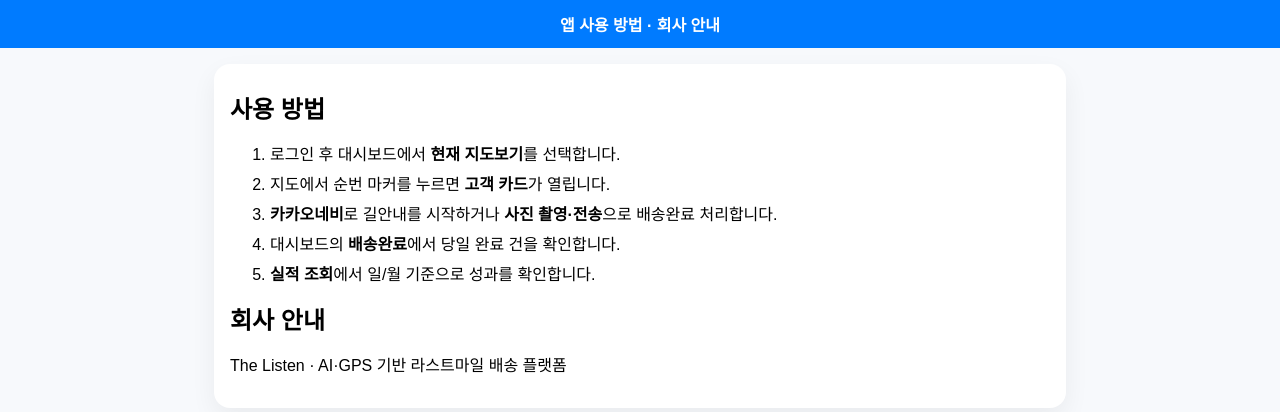
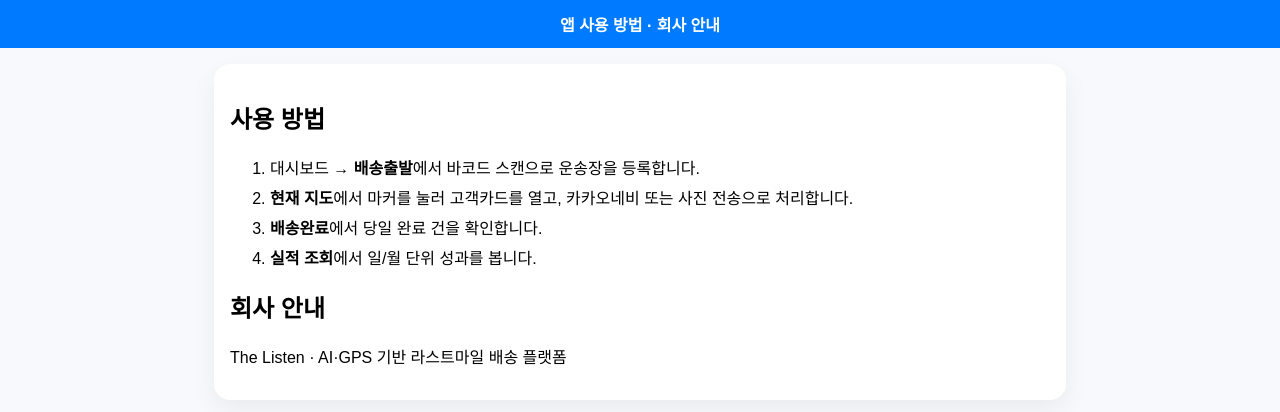
Before and after one commit to jshmir7070-sys/the-listen-integrated-deploy, a website: page public/howto.html in a window 1280 px wide. Drawn offline with Linux system fonts and the light colour scheme.

Commit message:
Update howto.html

```diff
--- a/public/howto.html
+++ b/public/howto.html
@@ -5,9 +5,8 @@
 <title>앱 사용 방법 - The Listen</title>
 <style>
   body{margin:0;background:#f7f9fc;font-family:"Noto Sans KR",sans-serif}
-  header{background:#007bff;color:#fff;text-align:center;padding:12px;font-weight:700}
+  header{background:#007bff;color:#fff;text-align:center;padding:12px;font-weight:800}
   .wrap{max-width:820px;margin:16px auto;background:#fff;border-radius:16px;box-shadow:0 10px 26px rgba(0,0,0,.06);padding:16px}
-  h2{margin:10px 0}
   li{margin:6px 0}
 </style>
 </head>
@@ -16,11 +15,10 @@
 <div class="wrap">
   <h2>사용 방법</h2>
   <ol>
-    <li>로그인 후 대시보드에서 <b>현재 지도보기</b>를 선택합니다.</li>
-    <li>지도에서 순번 마커를 누르면 <b>고객 카드</b>가 열립니다.</li>
-    <li><b>카카오네비</b>로 길안내를 시작하거나 <b>사진 촬영·전송</b>으로 배송완료 처리합니다.</li>
-    <li>대시보드의 <b>배송완료</b>에서 당일 완료 건을 확인합니다.</li>
-    <li><b>실적 조회</b>에서 일/월 기준으로 성과를 확인합니다.</li>
+    <li>대시보드 → <b>배송출발</b>에서 바코드 스캔으로 운송장을 등록합니다.</li>
+    <li><b>현재 지도</b>에서 마커를 눌러 고객카드를 열고, 카카오네비 또는 사진 전송으로 처리합니다.</li>
+    <li><b>배송완료</b>에서 당일 완료 건을 확인합니다.</li>
+    <li><b>실적 조회</b>에서 일/월 단위 성과를 봅니다.</li>
   </ol>
   <h2>회사 안내</h2>
   <p>The Listen · AI·GPS 기반 라스트마일 배송 플랫폼</p>
```
